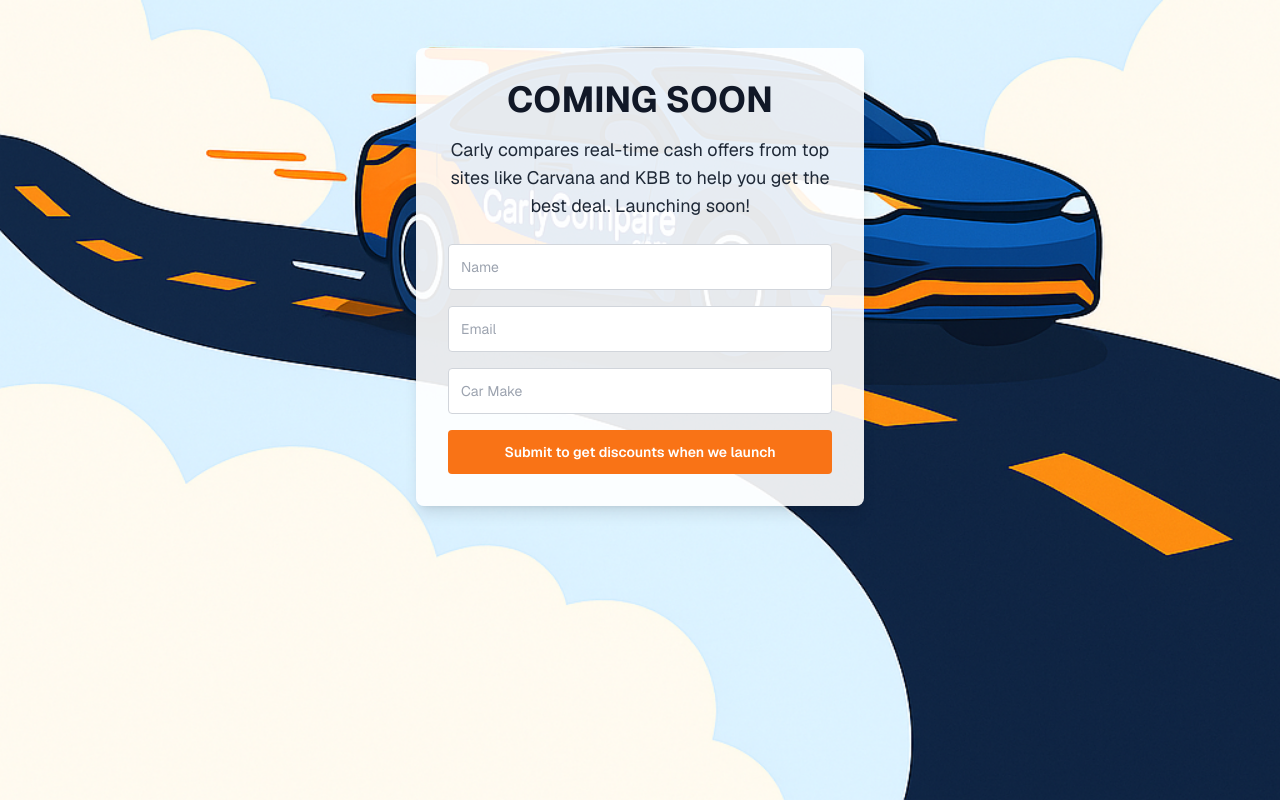
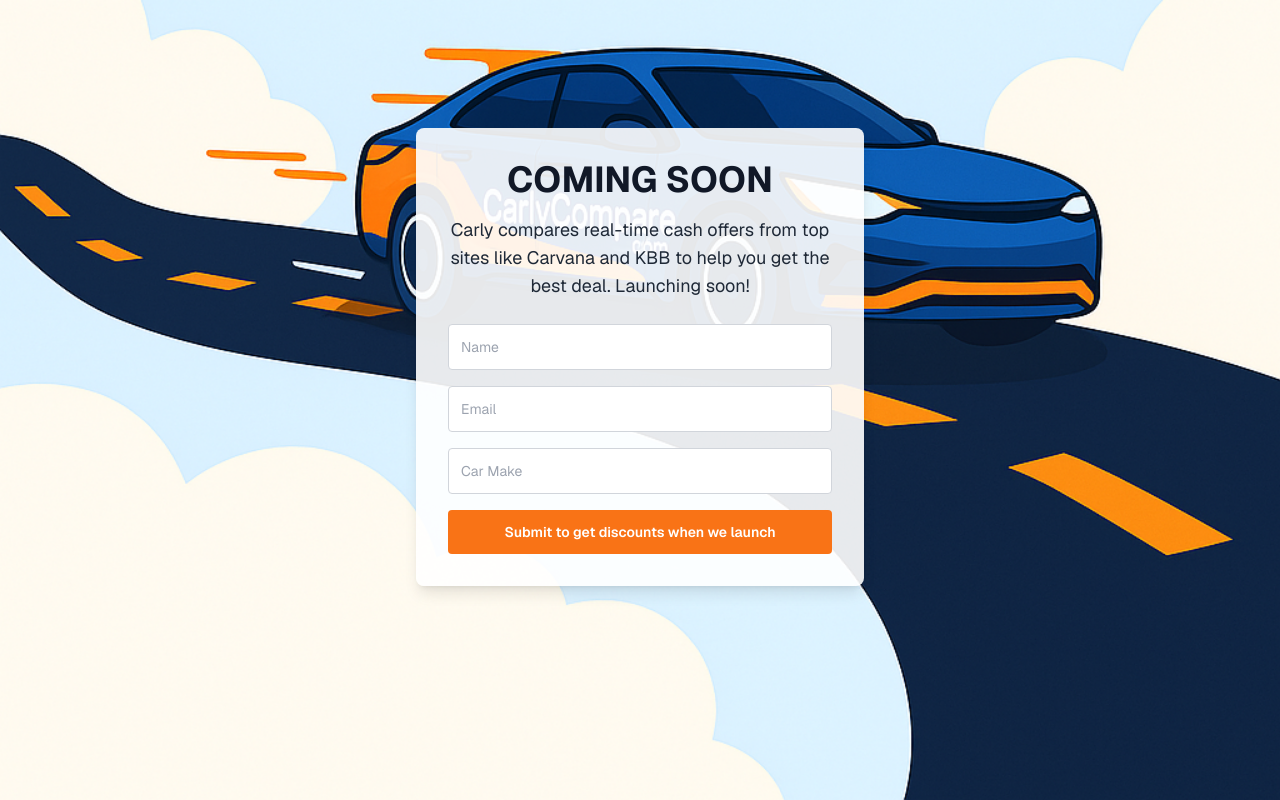
Before and after one commit to jmctiernan1221/carly-compare-frontend, a Next.js app: page / in a window 1280 px wide. Built offline with nearby package versions, Linux system fonts and the light colour scheme.

Commit message:
Update page.tsx

```diff
--- a/app/page.tsx
+++ b/app/page.tsx
@@ -36,10 +36,10 @@
 
   return (
     <main
-      className="min-h-screen bg-cover bg-bottom flex items-start justify-center px-4 py-6"
+      className="min-h-screen bg-cover bg-bottom flex items-start justify-center px-4 py-6 md:py-32"
       style={{ backgroundImage: "url('/background.png')" }}
     >
-      <div className="w-full max-w-md bg-white/90 rounded-lg shadow-lg p-6 md:p-8 mt-6">
+      <div className="w-full max-w-md bg-white/90 rounded-lg shadow-lg p-6 md:p-8 mt-6 md:mt-0">
         <h1 className="text-3xl md:text-4xl font-bold text-center text-gray-900 mb-4">
           COMING SOON
         </h1>
```
